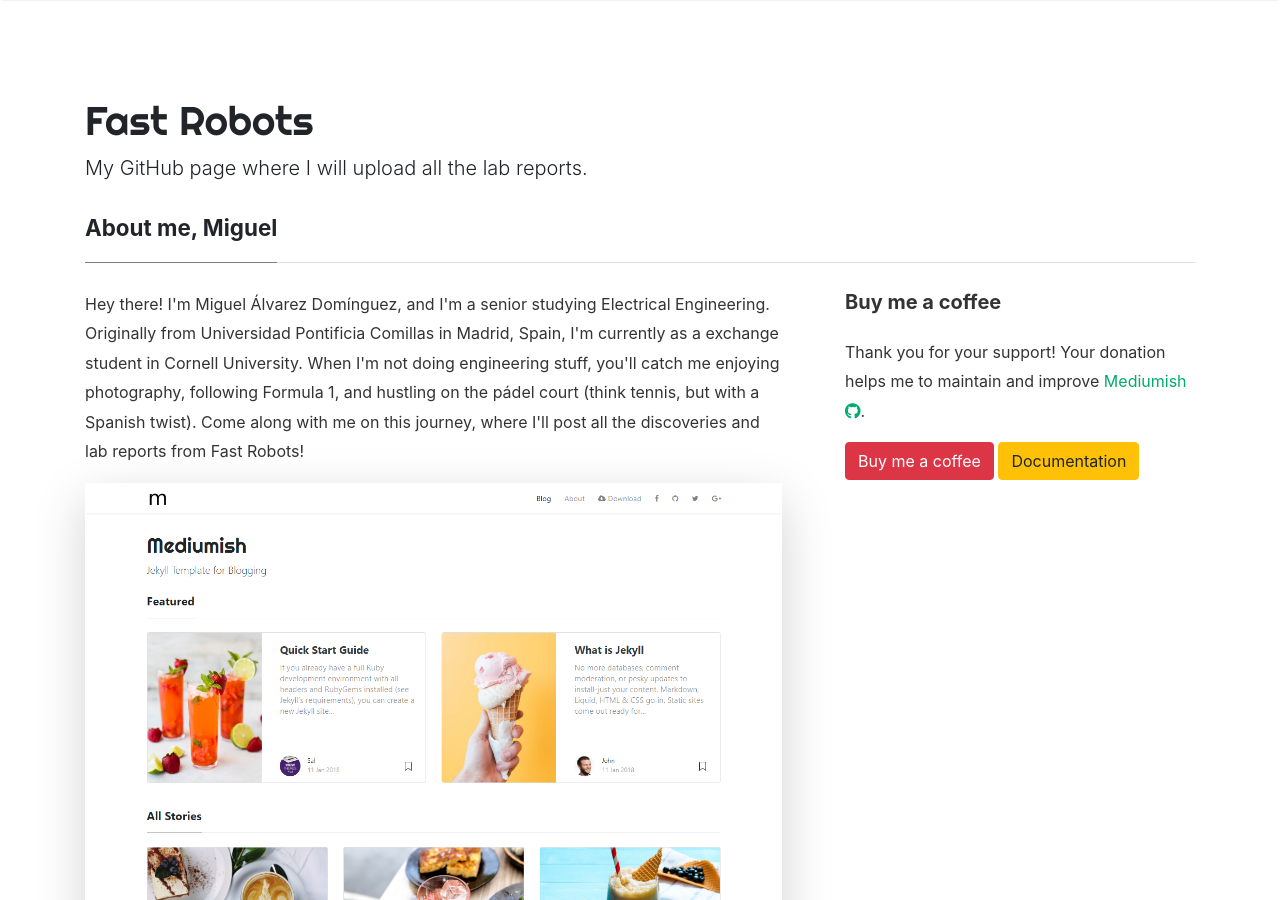
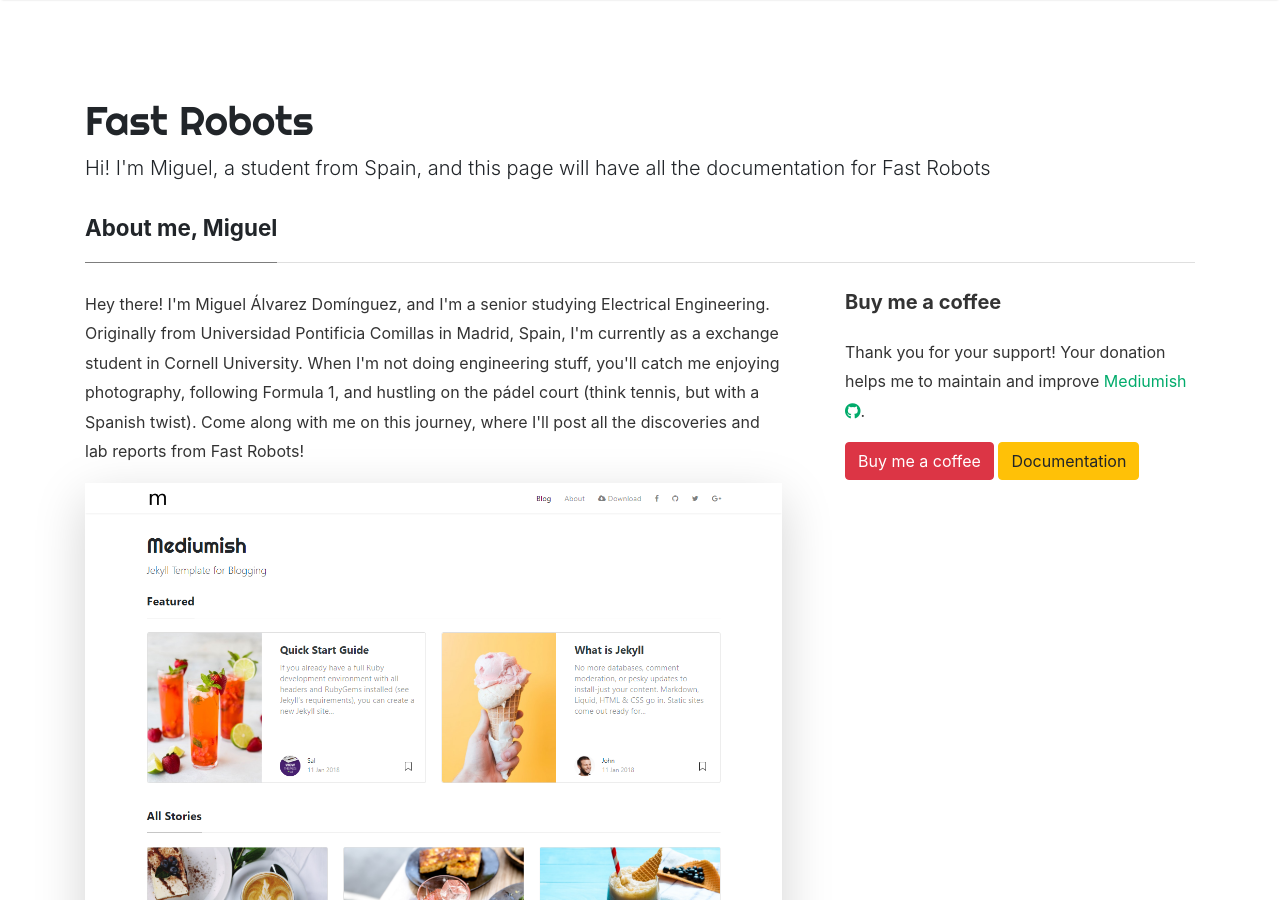
Before and after one commit to miguelalvarezd/FastRobots, a Jekyll site: the page built from _pages/about.md, in a window 1280 px wide and 900 px high. Built offline with Jekyll 4.4.1, drawn with Linux system fonts in a browser that asks for light colours; nearby versions of some CDN libraries.

Commit message:
Update _config.yml

```diff
--- a/_config.yml
+++ b/_config.yml
@@ -1,7 +1,7 @@
 # Site
 name: "Fast Robots"
 title: "Fast Robots"
-description: "My GitHub page where I will upload all the lab reports."
+description: "Hi! I'm Miguel, a student from Spain, and this page will have all the documentation for Fast Robots"
 logo: 'assets/images/logo.png'
 favicon: 'assets/images/logo.png'
 baseurl: /FastRobots #remember to change author's web if this changes
@@ -56,7 +56,7 @@
     category: '/category/:name/'
 
 # Pagination
-paginate: 6
+paginate: 13
 paginate_path: /page:num/
 
 # Other
```
